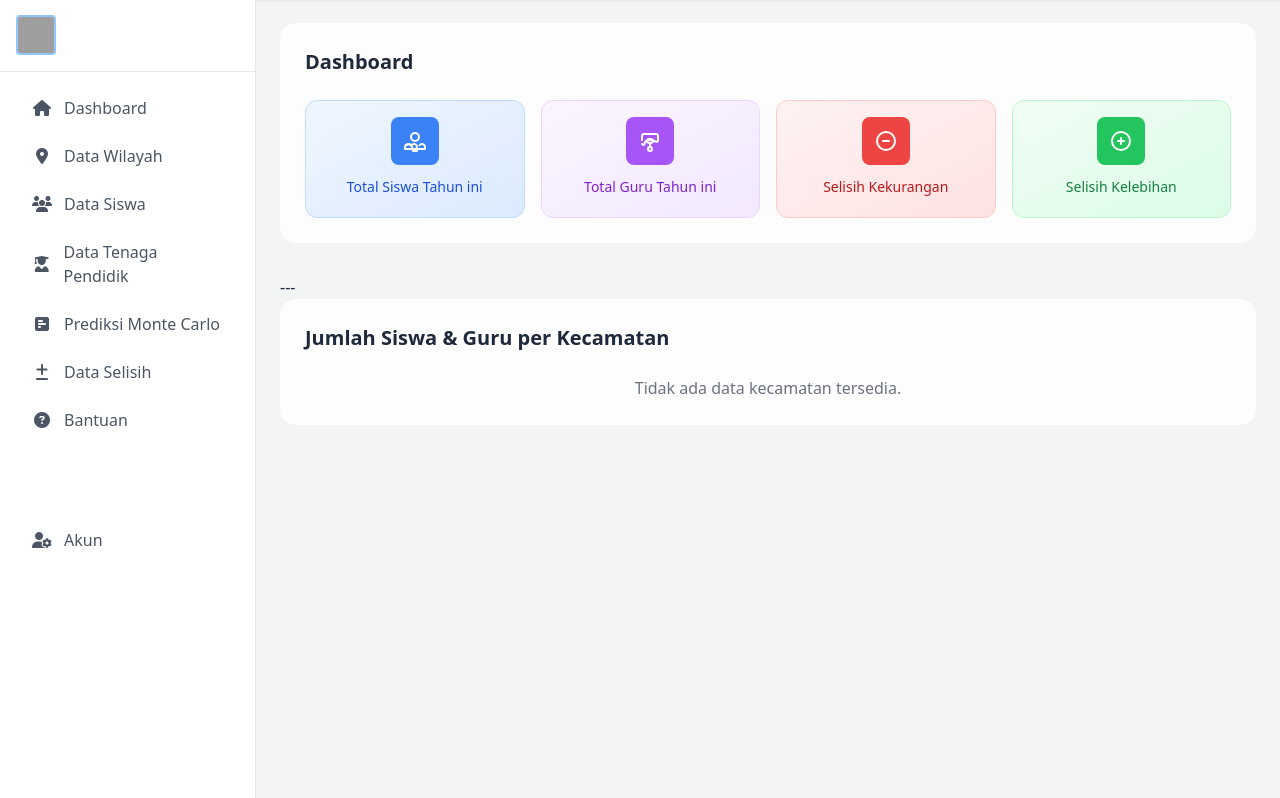
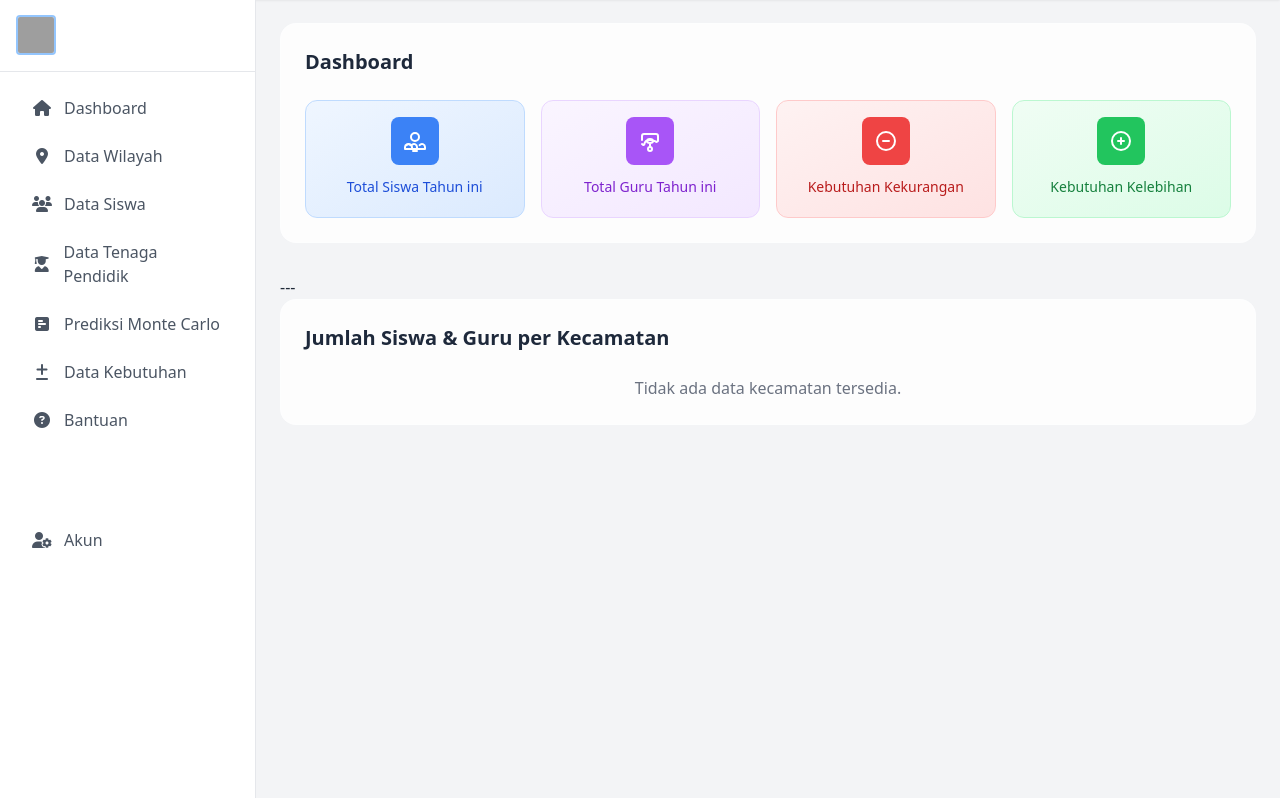
Before and after one commit to kh-badri/surat, a CodeIgniter 4 app: the page made by app/Views/dashboard/index.php in a window 1280 px wide. Shown: the part 61-859 px from the top of the page. Run offline with PHP 8.4 and a stand-in for CodeIgniter, Linux system fonts and the light colour scheme; the template is opened without the code that fills it, so the values that code supplies are empty; some libraries are stand-ins or nearby versions; grey boxes are pictures that could not be loaded.

Commit message:
kebutuhan

```diff
--- a/app/Views/bantuan/index.php
+++ b/app/Views/bantuan/index.php
@@ -32,7 +32,7 @@
                         </tr>
                         <tr class="border-b border-blue-100 last:border-b-0">
                             <td class="p-4 text-blue-600 w-12 text-center align-top"><i class='fa fa-check-circle text-xl'></i></td>
-                            <td class="p-4 text-sm text-gray-700">Pilih menu <strong>Data Selisih </strong> untuk mentukan hasil dari selisih ini dari rumus yang ditentukan apakah nilainya positif atau negatif, jika positif maka keternagan nya <strong>Kelebihan</strong> sebaliknya jika negatif maka keterangannya <strong>Kekurangan</strong> </td>
+                            <td class="p-4 text-sm text-gray-700">Pilih menu <strong>Data Kebutuhan </strong> untuk mentukan hasil dari Kebutuhan ini dari rumus yang ditentukan apakah nilainya positif atau negatif, jika positif maka keternagan nya <strong>Kelebihan</strong> sebaliknya jika negatif maka keterangannya <strong>Kekurangan</strong> </td>
                         </tr>
                         <tr class="border-b border-blue-100 last:border-b-0">
                             <td class="p-4 text-blue-600 w-12 text-center align-top"><i class='fa fa-check-circle text-xl'></i></td>
--- a/app/Views/dashboard/index.php
+++ b/app/Views/dashboard/index.php
@@ -33,7 +33,7 @@
                         <path stroke-linecap="round" stroke-linejoin="round" stroke-width="2" d="M15 12H9m12 0a9 9 0 11-18 0 9 9 0 0118 0z"></path>
                     </svg>
                 </div>
-                <span class="text-sm font-medium text-red-700">Selisih Kekurangan</span>
+                <span class="text-sm font-medium text-red-700">Kebutuhan Kekurangan</span>
                 <span class="font-bold text-lg text-red-800 mt-1"><?= esc($countKekurangan); ?></span>
             </div>
         </a>
@@ -44,7 +44,7 @@
                         <path stroke-linecap="round" stroke-linejoin="round" stroke-width="2" d="M12 9v3m0 0v3m0-3h3m-3 0H9m12 0a9 9 0 11-18 0 9 9 0 0118 0z"></path>
                     </svg>
                 </div>
-                <span class="text-sm font-medium text-green-700">Selisih Kelebihan</span>
+                <span class="text-sm font-medium text-green-700">Kebutuhan Kelebihan</span>
                 <span class="font-bold text-lg text-green-800 mt-1"><?= esc($countKelebihan); ?></span>
             </div>
         </a>
--- a/app/Views/layout/sidebar.php
+++ b/app/Views/layout/sidebar.php
@@ -52,7 +52,7 @@
                 <a href="<?= base_url('/selisih') ?>" class=" flex items-center px-4 py-2 rounded-lg transition-colors duration-200
                     <?= ($active_menu ?? '') === 'selisih' ? 'bg-blue-100 text-blue-600 font-semibold' : 'text-gray-600 hover:bg-gray-100' ?>">
                     <i class="fa-solid fas fa-plus-minus mr-3 w-5 text-center"></i>
-                    <span>Data Selisih</span>
+                    <span>Data Kebutuhan</span>
                 </a>
             </li>
             <li>
--- a/app/Views/selisih/index.php
+++ b/app/Views/selisih/index.php
@@ -3,9 +3,9 @@
 
 <div class="container mx-auto p-4">
     <div class="flex justify-between items-center mb-6">
-        <h1 class="text-3xl font-bold text-gray-800">Data Selisih</h1>
+        <h1 class="text-3xl font-bold text-gray-800">Data Kebutuhan</h1>
         <a href="<?= site_url('selisih/new') ?>" class="bg-blue-500 hover:bg-blue-600 text-white font-bold py-2 px-4 rounded-lg shadow-md transition duration-300">
-            Tambah Data Selisih
+            Tambah Data Kebutuhan
         </a>
     </div>
 
@@ -32,7 +32,7 @@
                         Kebutuhan
                     </th>
                     <th class="px-5 py-3 border-b-2 border-gray-200 bg-gray-100 text-left text-xs font-bold text-gray-600 uppercase tracking-wider">
-                        Nilai Selisih
+                        Nilai kebutuhan
                     </th>
                     <th class="px-5 py-3 border-b-2 border-gray-200 bg-gray-100 text-left text-xs font-bold text-gray-600 uppercase tracking-wider">
                         Keterangan
```
